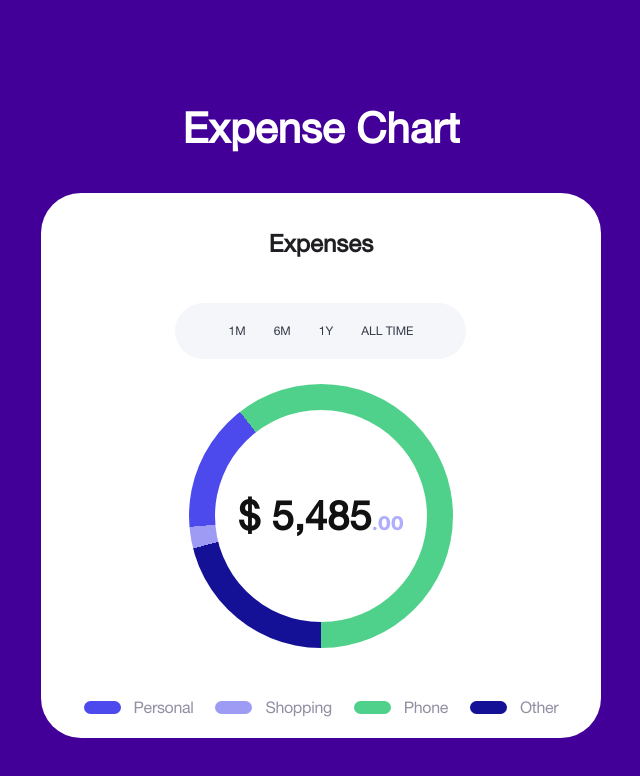
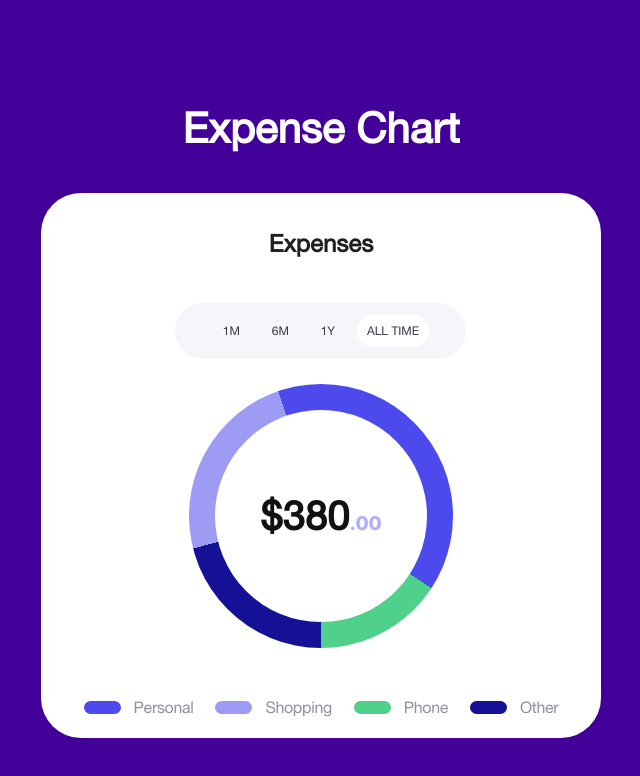
Before and after one commit to Meraj-Kazi/expense-chart, a Next.js app: page / in a window 1280 px wide. Shown: the top 776 px of the page, without its empty margins (319-959 px from the left). Built offline with nearby package versions, Linux system fonts and the light colour scheme.

Commit message:
Dynamically data passed in chart and recalulated data percentage

```diff
--- a/src/app/page.tsx
+++ b/src/app/page.tsx
@@ -4,6 +4,8 @@ import { useEffect, useState } from 'react';
 
 export default function Home() {
     const [data, setData] = useState([]);
+    const [activeNav, setActiveNav] = useState('all time');
+    const [activeNavData, setActiveNavData] = useState({});
     const navItems = ['1M', '6M', '1Y', 'all time'];
     const categories = [
         { name: 'Personal', color: `bg-[#4C49ED]` },
@@ -22,6 +24,7 @@ export default function Home() {
             .then((res) => {
                 res.json().then((allData) => {
                     setData(allData);
+                    setActiveNavData(allData[0]);
                 });
             })
             .catch((err) => {
@@ -32,6 +35,17 @@ export default function Home() {
     useEffect(() => {
         getData();
     }, []);
+
+    const handleClick = (navValue: any) => {
+        const selectedPeriod = navValue.currentTarget.textContent;
+        setActiveNav(selectedPeriod);
+
+        data.map((item: any) => {
+            if (item.period.toLowerCase() === selectedPeriod.toLowerCase()) {
+                setActiveNavData(item);
+            }
+        });
+    };
 
     return (
         <main
@@ -63,9 +77,19 @@ export default function Home() {
                         {navItems.map((item, index) => {
                             return (
                                 <div
-                                    className='text-[#373B47] text-[0.75rem] font-[400] leading-[1rem]
-                                    uppercase px-[0.5rem] py-[0.62rem]'
+                                    className={`text-[#373B47] text-[0.75rem] font-[400] leading-[1rem]
+                                    uppercase py-[0.5rem] px-[0.62rem] cursor-pointer
+                                    ${
+                                        item == activeNav
+                                            ? ` bg-[#FFF] rounded-[1rem]
+                                                flex justify-center text-[#003EFF]`
+                                            : ''
+                                    }
+                                    `}
                                     key={index}
+                                    onClick={(e) => {
+                                        handleClick(e);
+                                    }}
                                 >
                                     {item}
                                 </div>
@@ -74,7 +98,7 @@ export default function Home() {
                     </div>
 
                     {/* Chart */}
-                    {data.length > 0 && <Chart values={data[0]} />}
+                    {activeNavData && <Chart values={activeNavData} />}
 
                     {/* Categories */}
                     <div className='flex gap-[1.37rem]'>
--- a/src/components/Chart.tsx
+++ b/src/components/Chart.tsx
@@ -1,4 +1,4 @@
-import React from 'react';
+import React, { useState } from 'react';
 import { Inter } from 'next/font/google';
 
 const inter = Inter({ subsets: ['latin'] });
@@ -6,11 +6,16 @@ const inter = Inter({ subsets: ['latin'] });
 const Chart = ({ values }: { values: any }) => {
     const total =
         values.personal + values.shopping + values.phone + values.other;
+    const intTotal = parseInt(total).toLocaleString();
+    const decimalTotal = (total - parseInt(total)).toFixed(2).split('.')[1];
 
+    // Calculate percentage value for css styling
     const otherPercentage = (values.other * 360) / total;
-    const shoppingPercentage = (values.shopping * 360) / total;
-    const personalPercentage = (values.personal * 360) / total;
-    const phonePercentage = (values.phone * 360) / total;
+    const shoppingPercentage =
+        otherPercentage + (values.shopping * 360) / total;
+    const personalPercentage =
+        shoppingPercentage + (values.personal * 360) / total;
+    const phonePercentage = personalPercentage + (values.phone * 360) / total;
 
     const styles = () => ({
         width: `16.5rem`,
@@ -32,11 +37,11 @@ const Chart = ({ values }: { values: any }) => {
                             flex items-center justify-center rotate-180'
             >
                 <p className=' text-[#111] text-[2.5rem] font-[700] '>
-                    $ 5,485
+                    ${intTotal}
                     <span
                         className={`${inter.className} font-[800] text-[#AFADFE] text-[1.1875rem]`}
                     >
-                        .00
+                        .{decimalTotal}
                     </span>
                 </p>
             </div>
```
